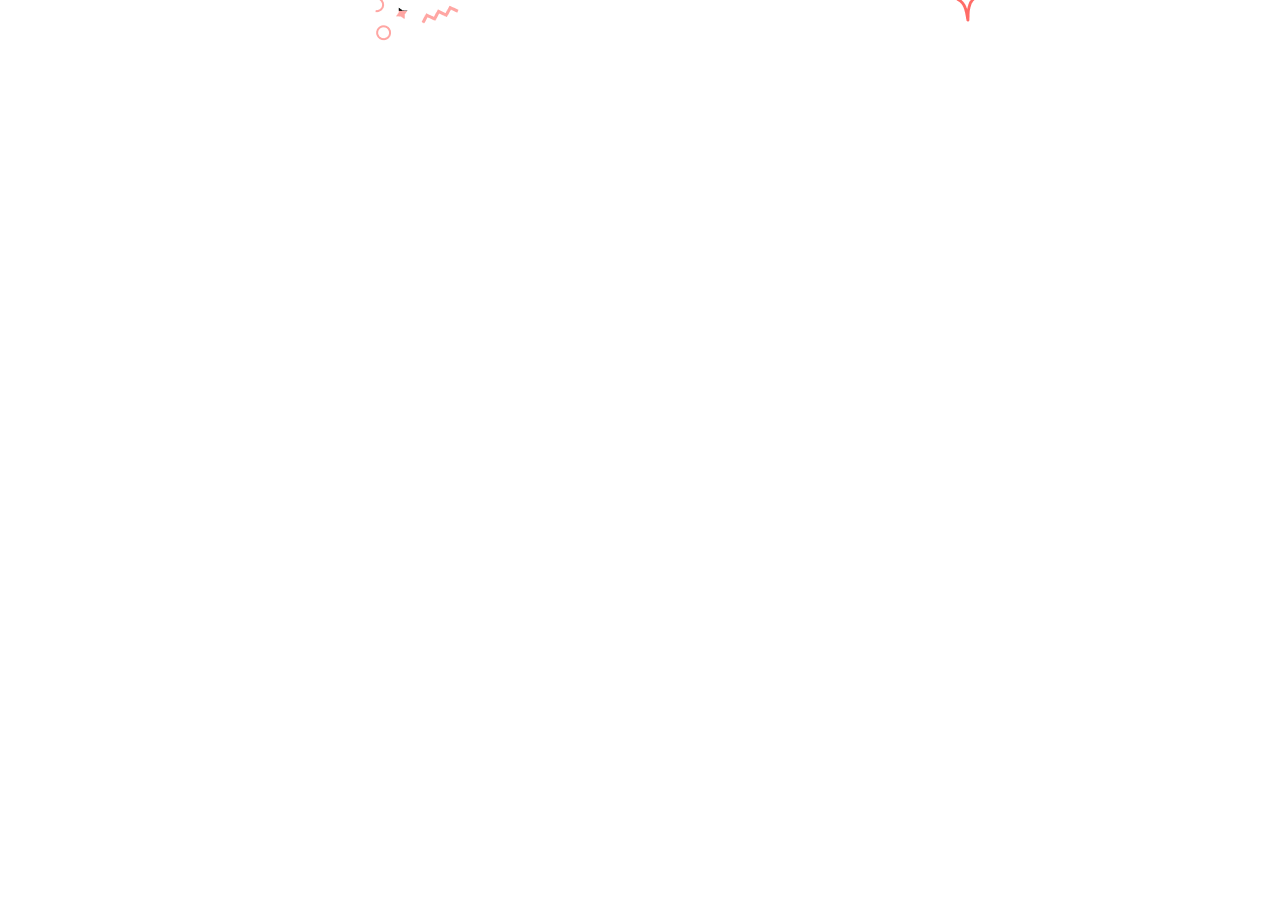
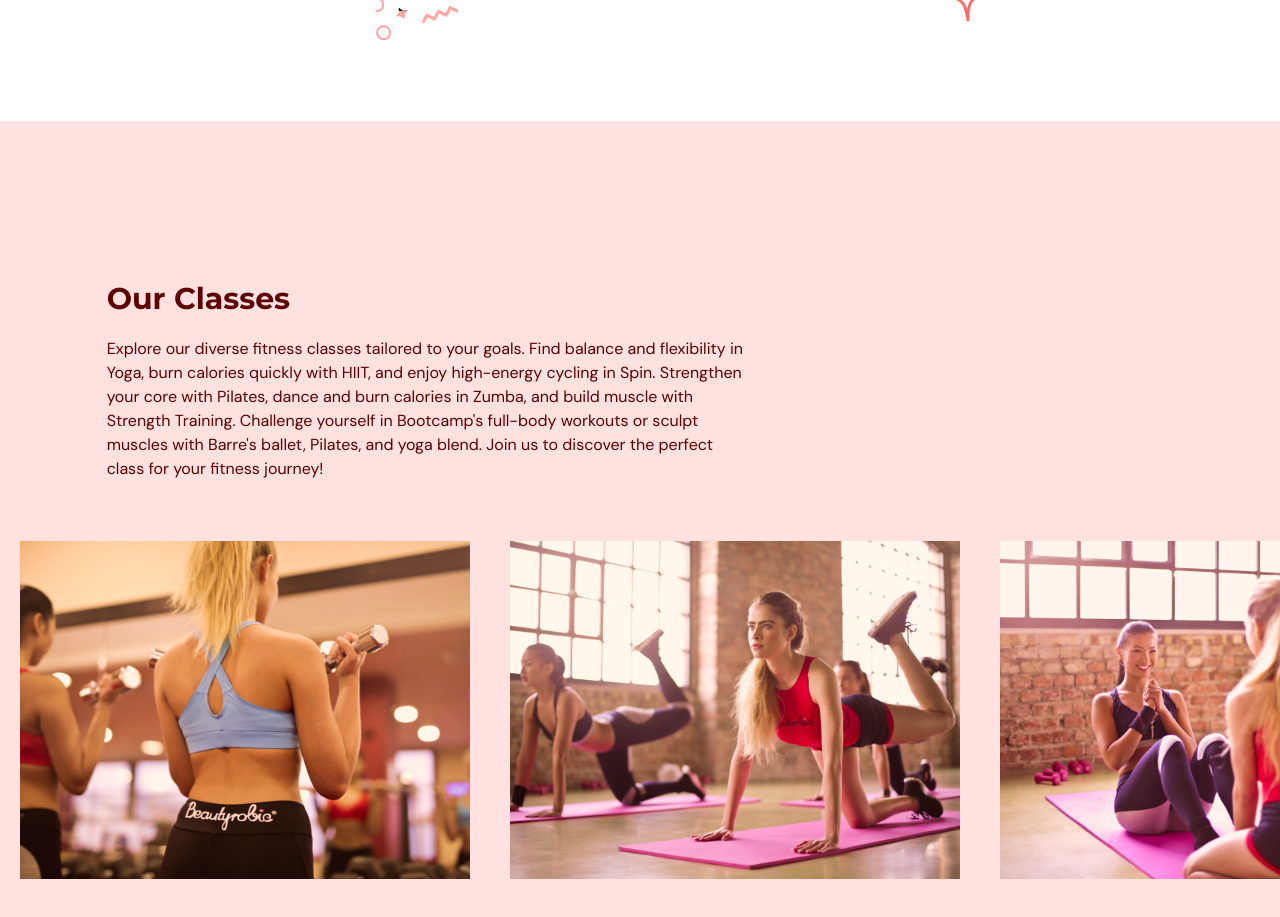
Before and after one commit to jimabby/gym-website, a React (Vite) app: page / in a window 1280 px wide. Shown: the part 2080-2997 px from the top of the page. Before the commit the page ends 2201 px from the top, so only its background shows below. Built offline with nearby package versions, Linux system fonts and the light colour scheme.

Commit message:
Our Classes page

```diff
--- a/src/App.tsx
+++ b/src/App.tsx
@@ -3,6 +3,7 @@
 import { useEffect, useState } from "react";
 import { SelectedPage } from "./shared/types";
 import Benefits from "./scenes/benefits";
+import OurClasses from "./scenes/ourclasses";
 
 function App() {
   const [selectedPage, setSelectedPage] = useState<SelectedPage>(SelectedPage.Home);
@@ -28,6 +29,7 @@
       setSelectedPage={setSelectedPage} />
     <Home setSelectedPage={setSelectedPage} />
     <Benefits setSelectedPage={setSelectedPage} />
+    <OurClasses setSelectedPage={setSelectedPage} />
   </div>;
 }
 
--- /dev/null
+++ b/src/scenes/ourclasses/Class.tsx
@@ -0,0 +1,23 @@
+type Props = {
+  name: string;
+  description?: string;
+  image: string
+}
+
+const Class = ({name, description, image}: Props) => {
+  const overlayStyles = `p-5 absolute z-30 flex h-[380px] w-[450px]
+    flex-col items-center justify-center whitespace-normal bg-primary-500
+    text-center text-white opacity-0 transition duration-500 hover:opacity-90`;
+
+  return (
+    <li className="relative mx-5 inline-block h-[380px] w-[450px]">
+      <div className={overlayStyles}>
+        <p className="text-2xl">{name}</p>
+        <p className="mt-5">{description}</p>
+      </div>
+      <img alt={`${image}`} src={image} />
+    </li>
+  )
+}
+
+export default Class
--- /dev/null
+++ b/src/scenes/ourclasses/index.tsx
@@ -0,0 +1,97 @@
+import { ClassType, SelectedPage } from "@/shared/types";
+import image1 from "@/assets/image1.png";
+import image2 from "@/assets/image2.png";
+import image3 from "@/assets/image3.png";
+import image4 from "@/assets/image4.png";
+import image5 from "@/assets/image5.png";
+import image6 from "@/assets/image6.png";
+import { motion } from "framer-motion";
+import HText from "@/shared/HText";
+import Class from "@/scenes/ourclasses/Class";
+
+const classes: Array<ClassType> = [
+  {
+    name: "Weight Training Classes",
+    description: "Our Weight Training classes focus on developing muscle strength and improving overall fitness"
+      +"through structured, resistance-based exercises",
+    image: image1
+  },
+  {
+    name: "Yoga Classes",
+    description: "Our Yoga classes offer a serene and supportive environment to enhance your flexibility, strength,"
+      +"and mental clarity.",
+    image: image2
+  },
+  {
+    name: "Ab core Classes",
+    description: "Our Ab Core classes are designed to target and strengthen your abdominal muscles, improve your core"
+      +" stability, and enhance overall body strength. ",
+    image: image3
+  },
+  {
+    name: "Adventure Classes",
+    description: "Our Adventure Classes offer a unique and exhilarating way to stay fit, combining physical exercise with"
+      +" the excitement of outdoor and adventure activities. ",
+    image: image4
+  },
+  {
+    name: "Fitness Classes",
+    description: "Our fitness classes offer a diverse range of workouts designed to meet all your health and wellness needs.",
+    image: image5
+  },
+  {
+    name: "Training Classes",
+    description: "Our Training Classes provide a comprehensive range of workouts designed to help you reach your fitness"
+      +" goals with expert guidance and support. ",
+    image: image6
+  }
+]
+
+type Props = {
+  setSelectedPage: (value: SelectedPage) => void;
+}
+
+const OurClasses = ({setSelectedPage}: Props) => {
+  return (
+    <section id="ourclasses" className="w-full bg-primary-100 py-40">
+      <motion.div
+        onViewportEnter={() => setSelectedPage(SelectedPage.OurClasses)}>
+          <motion.div
+            className="mx-auto w-5/6"
+            initial="hidden"
+            whileInView="visible"
+            viewport={{once: true, amount: 0.5}}
+            transition={{duration: 1}}
+            variants={{
+              hidden: {opacity: 0, x: -50},
+              visible: {opacity: 1, x: 0},
+            }}
+          >
+            <div className="md:w-3/5">
+              <HText>Our Classes</HText>
+              <p className="py-5">
+                Explore our diverse fitness classes tailored to your goals. Find balance and flexibility in Yoga,
+                burn calories quickly with HIIT, and enjoy high-energy cycling in Spin. Strengthen your core with
+                Pilates, dance and burn calories in Zumba, and build muscle with Strength Training. Challenge
+                yourself in Bootcamp's full-body workouts or sculpt muscles with Barre's ballet, Pilates, and yoga
+                blend. Join us to discover the perfect class for your fitness journey!</p>
+            </div>
+          </motion.div>
+          <div className="mt-10 h-[353px] w-full overflow-x-auto overflow-y-hidden">
+            <ul className="w-[2800px] whitespace-nowrap">
+              {classes.map((item: ClassType, index) => (
+                <Class
+                  key= {`${item.name}-${index}`}
+                  name={item.name}
+                  description={item.description}
+                  image={item.image}
+                  />
+              ))}
+            </ul>
+          </div>
+      </motion.div>
+    </section>
+  )
+}
+
+export default OurClasses
--- a/src/shared/types.ts
+++ b/src/shared/types.ts
@@ -10,3 +10,9 @@
   title: string;
   description: string;
 }
+
+export interface ClassType {
+  name: string;
+  description?: string; //This is optional
+  image: string;
+}
```
